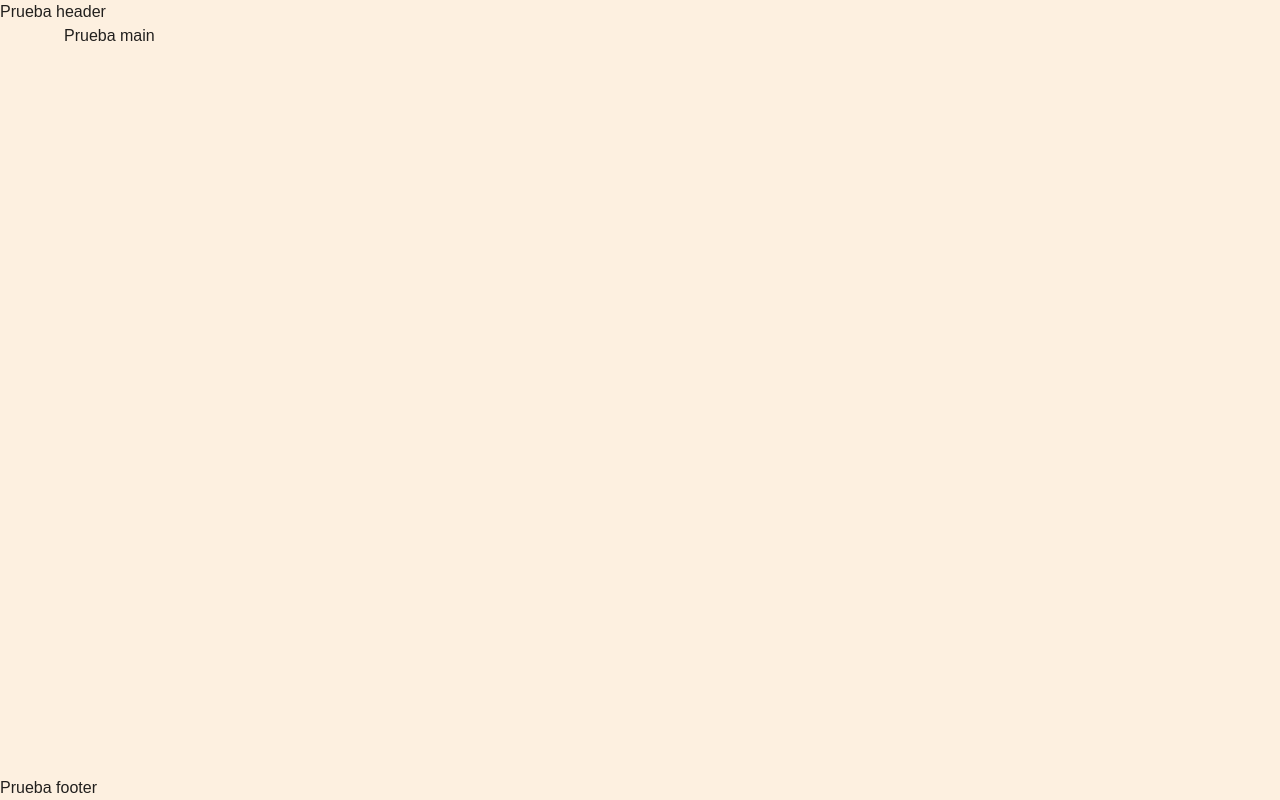
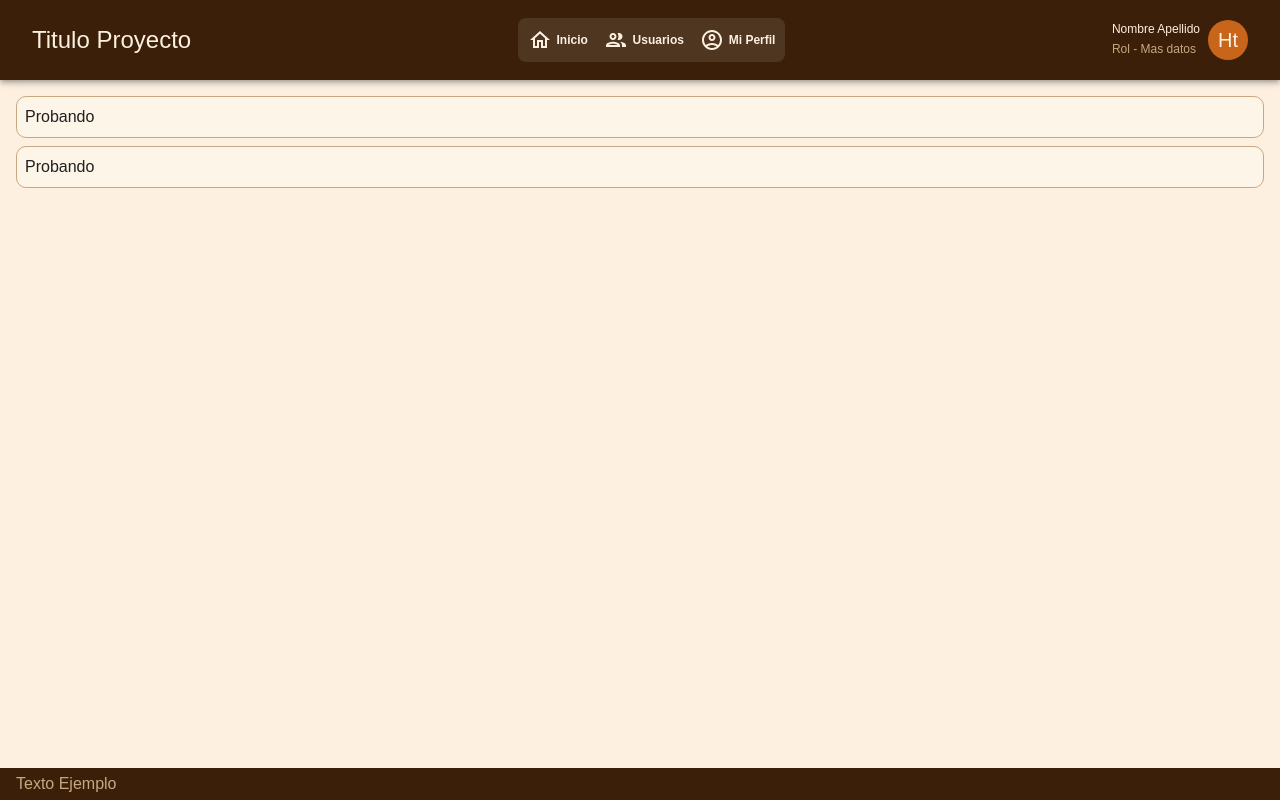
Before and after one commit to Dionicio-Rodrigo/pv_tp_integrador_grupo2, a React (Vite) app: page / in a window 1280 px wide. Built offline with nearby package versions, Linux system fonts and the light colour scheme.

Commit message:
Layout Para la pagina

```diff
--- a/src/components/layout/LayoutPagina.jsx
+++ b/src/components/layout/LayoutPagina.jsx
@@ -1,13 +1,33 @@
-import { Box, Container, Stack } from "@mui/material";
+import { Box, Container, Stack, Paper } from "@mui/material";
+import { Nav } from "./Nav";
+import Header from "./Header";
+import { Outlet } from "react-router-dom";
 
 const LayoutPagina = () => {
   return (
     <Stack sx={{ height: "100vh" }}>
-      <Box component="header">Prueba header {/*Componente Header*/}</Box>
-      <Container component="main" sx={{ flexGrow: "1" }}>
-        Prueba main {/*  Aca se colocara el componente Outlet */}
-      </Container>
-      <Box component="footer">Prueba footer {/*Componente Footer*/}</Box>
+      <Box component="header">
+        <Header />
+      </Box>
+      <Box component="main" sx={{ flexGrow: "1", p: "1em" }}>
+        {/* Aca tiene que ir el componente Outlet */}
+        {/* Los componentes que salen ahora son solo ejemplos */}
+        <Stack spacing={1}>
+          <Paper>Probando</Paper>
+          <Paper>Probando</Paper>
+        </Stack>
+      </Box>
+      <Box
+        component="footer"
+        sx={{
+          bgcolor: "error.main",
+          color: "error.contrastText",
+          px: "1em",
+          py: "0.25em",
+        }}
+      >
+        Texto Ejemplo
+      </Box>
     </Stack>
   );
 };
```
